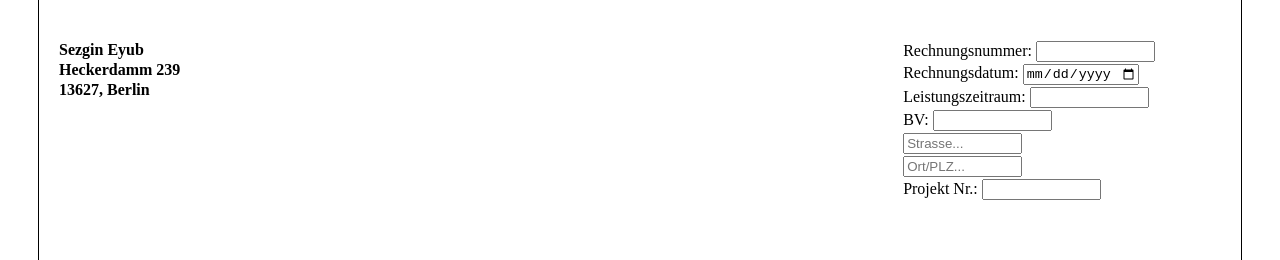
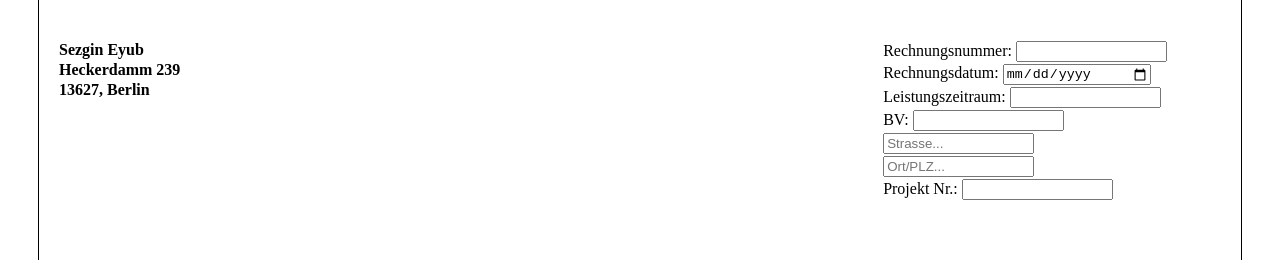
Before and after one commit to drinoff/invoiceCreatorBramdschutz, a plain HTML site: page index.html in a window 1280 px wide. Shown: the part 152-412 px from the top of the page. Drawn offline with Linux system fonts and the light colour scheme.

Commit message:
small bugs corrected

```diff
--- a/index.html
+++ b/index.html
@@ -202,7 +202,7 @@
 
         .invoice-details {
             margin-top: 40px;
-            margin-right: 20px;
+            margin-right: 40px;
 
         }
 
@@ -211,7 +211,8 @@
             margin-top: 2px;
         }
         .details-input-style{
-            width: 35%;
+            width: 45%;
+
         }
 
         .rechnung {
@@ -394,7 +395,7 @@
 
             }
             .invoice-details{
-                margin-right: -50px;
+                margin-right: -30px;
             }
             .print{
                 display: none;
```
